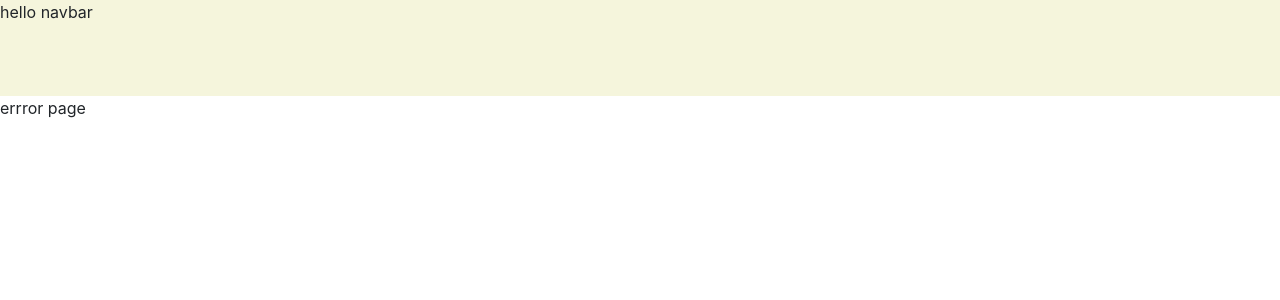
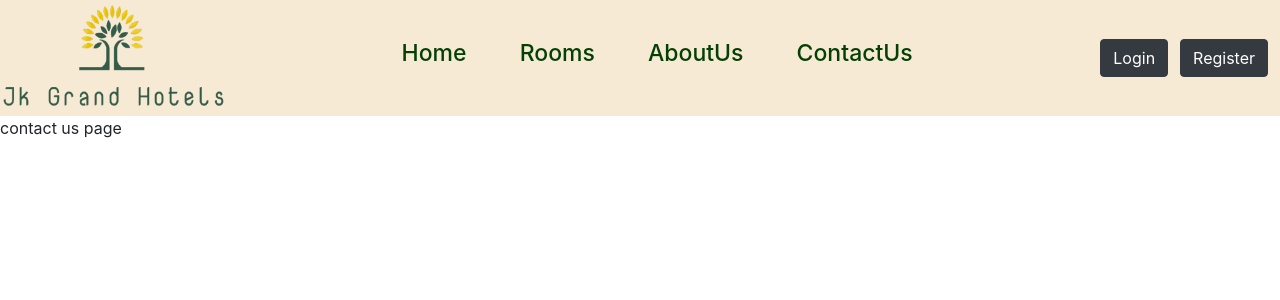
Before and after one commit to umangag07/HotelRoom-Reservation, a React (Create React App) app: page /contact_us in a window 1280 px wide. Shown: the top 300 px of the page. Built offline with nearby package versions, Linux system fonts and the light colour scheme.

Commit message:
Added navbar not responsive yet

```diff
--- a/src/App.js
+++ b/src/App.js
@@ -2,6 +2,8 @@ import './App.css';
 import {BrowserRouter as Router,Route, Switch} from 'react-router-dom'
 import Home from './pages/Home';
 import Rooms from './pages/Rooms';
+import About from './pages/About';
+import Contact from './pages/Contact';
 import Single_room from './pages/Single_room';
 import Error from './pages/Error';
 import Navbar from './Components/Navbar';
@@ -13,6 +15,8 @@ function App() {
       <Switch>
       <Route exact path = "/" component = {Home}/>
       <Route exact path = "/rooms" component = {Rooms}/>
+      <Route exact path = "/about_us" component = {About}/>
+      <Route exact path = "/contact_us" component = {Contact}/>
       <Route exact path = "/rooms/:roomType" component = {Single_room}/>
       <Route component = {Error}/>
       </Switch>
--- /dev/null
+++ b/src/Components/Logo.jsx
@@ -0,0 +1,50 @@
+import React from 'react'
+import styled from 'styled-components'
+import LogoIcon from '../Assets/Logo/logo_.png'
+import '../index.css'
+import {Link,BrowserRouter as Router} from 'react-router-dom'
+
+
+const Logoconatiner = styled.div`
+     display:flex;
+     align-items:center;
+`;
+const LogoImage = styled.div`
+margin:0;
+     width:${({width})=> width? width:"14em"};
+     height:${({height})=> height? height:"7em"};
+     img{
+         width:100%;
+         height:100%;
+     }
+     @media (max-width: 1124px) {
+        width:${({width})=> width? width:"10em"};
+     height:${({height})=> height? height:"5em"};
+  }
+
+`;
+const LogoText = styled.div`
+     margin:0;
+     font-size:${({fontSize})=> fontSize ? fontSize: "30px"};
+     font-weight:700;
+     color:${props=>props.color?props.color:"#f1f1f1"};
+     font-family: 'Cabin', sans-serif;
+
+`;
+
+function Logo(props) {
+    const {width,height,fontSize,color} = props
+    return (
+
+        <>
+        <Logoconatiner fontSize={fontSize}>
+            <LogoImage width={width} height={height}><img src={LogoIcon} alt="Logo"/></LogoImage>
+            <Router>
+           </Router>
+        </Logoconatiner>
+
+        </>
+    )
+}
+
+export default Logo
--- /dev/null
+++ b/src/Components/Navbar.js
@@ -0,0 +1,108 @@
+import React from "react";
+import styled from "styled-components";
+import Logo from "./Logo";
+import { Button } from "react-bootstrap";
+const NavbarConatiner = styled.span`
+  display: flex;
+  width: 100%;
+  height: 14.5vh;
+  justify-content: space-between;
+  padding-left: 2px;
+  background: #f6ead4;
+  @media (max-width: 1124px) {
+    height:11vh;
+  }
+
+`;
+const Logoconatiner = styled.span`
+  display: flex;
+  align-items: center;
+`;
+
+const AccessibilityConatiner = styled.div`
+  display: flex;
+  width: 15%;
+  align-items: center;
+  justify-content: space-evenly;
+  /* background-color:black; */
+  @media (max-width: 1124px) {
+    width:25%;
+  }
+  @media (max-width: 806px) {
+    display:none;
+  }
+`;
+const NavLink = styled.div`
+  height: 14.5vh;
+  width: 40%;
+  display: flex;
+  align-items: center;
+  justify-content: space-between;
+  /* background-color:white; */
+  @media (max-width: 1124px) {
+    width:46%;
+  }
+  @media (max-width: 806px) {
+    position: absolute;
+    right: 0px;
+    height: 100vh;
+    top: 10vh;
+    background-color:#f6ead4 ;
+    display: flex;
+    flex-direction: column;
+    align-items: center;
+    width: 50%;
+    transform: translateX(100%);
+    transition: transform 0.6s ease-in;
+  }
+`;
+const Navtext = styled.h3`
+  font-size: 23px;
+  color: #044004;
+  text-decoration: none;
+`;
+const Links = styled.a`
+    :hover{
+      text-decoration:none;
+    }
+
+`;
+
+
+function Navbar() {
+  return (
+    <>
+      <NavbarConatiner>
+          <Logoconatiner>
+            <Logo />
+          </Logoconatiner>
+          <NavLink>
+            <Links  href="/">
+              <Navtext>Home</Navtext>
+            </Links>
+            <Links href="/rooms">
+              <Navtext>Rooms</Navtext>
+            </Links>
+            <Links  href ="/about_us">
+              <Navtext>AboutUs</Navtext>
+            </Links>
+            <Links href ="/contact_us">
+              <Navtext>ContactUs</Navtext>
+            </Links>
+          </NavLink>
+          <AccessibilityConatiner>
+            <a href="/customer/access">
+              <Button variant="dark">Login</Button>
+            </a>
+
+            <a href="/customer/access">
+              <Button variant="dark">Register</Button>
+            </a>
+          </AccessibilityConatiner>
+
+      </NavbarConatiner>
+    </>
+  );
+}
+
+export default Navbar;
--- a/src/Components/Navbar.jsx
+++ /dev/null
@@ -1,30 +0,0 @@
-import React, { Component } from "react";
-import styled from "styled-components";
-import 'bootstrap/dist/css/bootstrap.min.css';
-
-const NavbarContainer = styled.div`
-  display: flex;
-  height: 12vh;
-  width: 100%;
-  background-color: beige;
-`;
-
-export class Navbar extends Component {
-  constructor(props) {
-    super(props);
-
-    this.state = {
-      isOpen: false,
-    };
-  }
-
-  render() {
-    return (
-      <div>
-        <NavbarContainer>hello navbar</NavbarContainer>
-      </div>
-    );
-  }
-}
-
-export default Navbar;
--- a/src/index.css
+++ b/src/index.css
@@ -1,8 +1,7 @@
+@import url('https://fonts.googleapis.com/css2?family=Bitter:ital,wght@1,100&display=swap');
 body {
   margin: 0;
-  font-family: -apple-system, BlinkMacSystemFont, 'Segoe UI', 'Roboto', 'Oxygen',
-    'Ubuntu', 'Cantarell', 'Fira Sans', 'Droid Sans', 'Helvetica Neue',
-    sans-serif;
+  font-family: 'Bitter', serif;
   -webkit-font-smoothing: antialiased;
   -moz-osx-font-smoothing: grayscale;
 }
--- a/src/index.js
+++ b/src/index.js
@@ -4,7 +4,8 @@ import './index.css';
 import App from './App';
 import 'bootstrap/dist/css/bootstrap.min.css';
 import 'bootstrap/dist/js/bootstrap.bundle.min';
-
+// import $ from 'jquery';
+// import Popper from 'popper.js';
 
 
 ReactDOM.render(
--- /dev/null
+++ b/src/pages/About.jsx
@@ -0,0 +1,11 @@
+import React from 'react'
+
+function About() {
+    return (
+        <div>
+            About us
+        </div>
+    )
+}
+
+export default About
--- /dev/null
+++ b/src/pages/Contact.jsx
@@ -0,0 +1,11 @@
+import React from 'react'
+
+function Contact() {
+    return (
+        <div>
+            contact us page
+        </div>
+    )
+}
+
+export default Contact
--- a/src/pages/Home.jsx
+++ b/src/pages/Home.jsx
@@ -3,7 +3,7 @@ import React from 'react'
 function Home() {
     return (
         <>
-          Home Page
+
         </>
     )
 }
```
Also changed, not shown: src/Components/Marginer.js (added, +21 -0 lines), src/Components/Navigationbar.jsx (added, +48 -0 lines), src/Assets/Logo/logo_.png (added).
